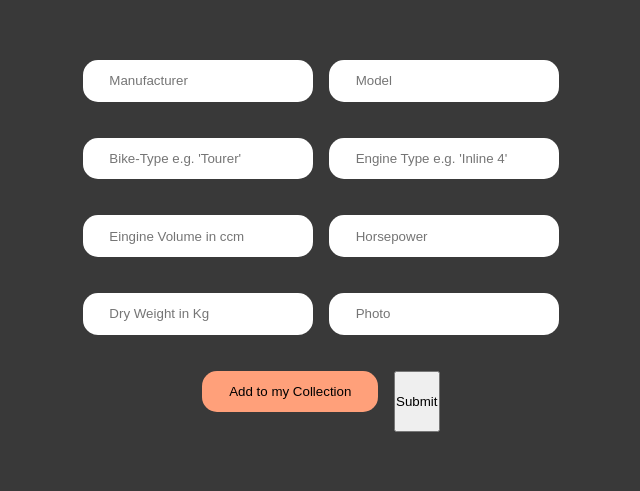
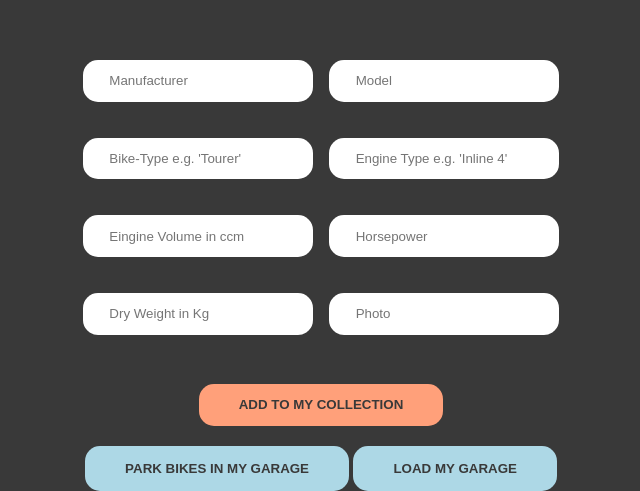
Before and after one commit to noctwo/project-moto-panini, a website built with Vite: page index.html in a window 1280 px wide. Shown: the part 683-1174 px from the top of the page, without its empty margins (319-959 px from the left). Before the commit the page ends 1115 px from the top, so only its background shows below. Built offline with nearby package versions, Linux system fonts and the light colour scheme.

Commit message:
feat save/load bikes working

```diff
--- a/index.html
+++ b/index.html
@@ -28,9 +28,12 @@
           <input id="dry-weight-input" type="number" placeholder="Dry Weight in Kg">
           <input id="url-input" type="url" placeholder="Photo">
           <input type="submit" value="Add to my Collection">
-          <button id="submit-btn" type="button">Submit</button>
-          <button id="save-btn" type="button" style="display: none;">Speichern</button>
         </form>
+        <button id="save-btn" type="button" style="display: none;">Save Changes</button>
+        <div class="garage-btn-wrapper">
+        <button id="park-btn" type="button">Park Bikes in my Garage</button>
+        <button id="load-btn" type="button">Load my Garage</button>
+        </div>
       </section>
     </main>
     <script type="module" src="/src/main.ts"></script>
--- a/src/main.ts
+++ b/src/main.ts
@@ -12,8 +12,10 @@ let horsepowerInput = document.getElementById("horsepower-input")as HTMLInputEle
 let dryWeightInput = document.getElementById("dry-weight-input")as HTMLInputElement;
 let urlInput = document.getElementById("url-input") as HTMLInputElement;
 
-let submitBtn = document.getElementById("submit-btn") as HTMLButtonElement;
 let saveBtn = document.getElementById("save-btn") as HTMLButtonElement;
+
+const loadGarageButton = document.getElementById("load-btn");
+const parkInGarageButton = document.getElementById("park-btn");
 
 let editIndex: number | null = null;
 
@@ -33,6 +35,22 @@ saveBtn.addEventListener("click", (event: Event) => {
     updateMotorcycleInEditForm(editIndex);
   }
 });
+
+loadGarageButton?.addEventListener("click", () => {
+  const MotorcyclesFromLocalStorage = localStorage.getItem("Motorcycles");
+  Motorcycles = JSON.parse(MotorcyclesFromLocalStorage);
+  renderSavedMotorcycles();
+});
+
+parkInGarageButton?.addEventListener("click", () => {
+  localStorage.setItem("Motorcycles", JSON.stringify(Motorcycles));
+});
+
+function renderSavedMotorcycles(){
+  Motorcycles.forEach(motorcycle => {
+    createMotorcycleCardsAndAddMotrcycleToCard(motorcycle, Motorcycles.length - 1);
+  });
+}
 
 type Motorcycle = {
   manufacturer: string,
@@ -155,7 +173,6 @@ function loadMotorcycleIntoEditForm(index:number){
   urlInput.value = motorcycle.url;
 
   editIndex = index;
-  submitBtn.style.display = "none";
   saveBtn.style.display = "block";
 }
 
@@ -190,7 +207,6 @@ function updateMotorcycleInEditForm(index:number){
 
   motoForm.reset();
   editIndex = null;
-  submitBtn.style.display = "block";
   saveBtn.style.display = "none";
 
 };
--- a/src/style.css
+++ b/src/style.css
@@ -24,7 +24,7 @@ h1{
   flex-wrap: wrap;
   gap: 1em;
   justify-content: center;
-  width: 600px;
+  width: 625px;
   margin: 0px auto;
 }
 
@@ -38,6 +38,14 @@ input{
 input[type="submit"]{
   background-color: lightsalmon;
   cursor: pointer;
+  color: #393939;
+  padding: 1em 3em;
+  border-radius: 15px;
+  font-weight: bold;
+  text-transform: uppercase;
+  align-self:stretch;
+  border-style: none;
+  margin-top: 1em;
 }
 
 input[type="submit"]:hover{
@@ -137,7 +145,37 @@ input[type="submit"]:hover{
   content: "Dry Weight Kg: ";
 }
 
-#save-btn{
-  padding: 1em 2em;
+#save-btn, #park-btn, #load-btn{
+
+  background-color: lightgreen;
+  color: #393939;
+  height: 45px;
+  padding: 0em 3em;
   border-radius: 15px;
+  font-weight: bold;
+  text-transform: uppercase;
+  align-self:stretch;
+  border-style: none;
+  margin-top: 1em;
+  margin: 0 auto;
 }
+
+#save-btn:hover{
+  background-color: limegreen;
+  cursor: pointer;
+}
+
+.garage-btn-wrapper{
+  width: 625px;
+  margin: 0 auto;
+  text-align: center;
+}
+
+#park-btn, #load-btn{
+  background-color: lightblue;
+}
+
+#park-btn:hover, #load-btn:hover{
+  background-color: cornflowerblue;
+  cursor: pointer;
+}
```
